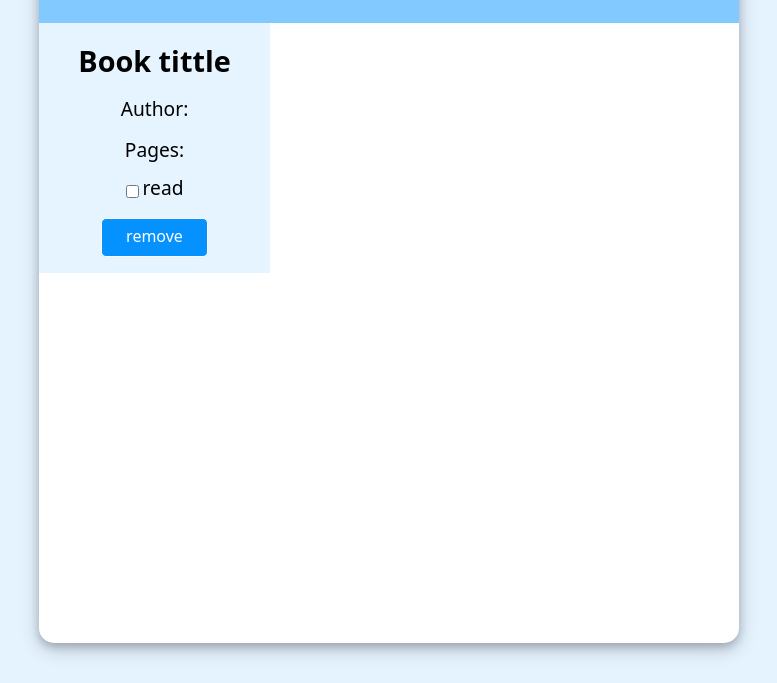
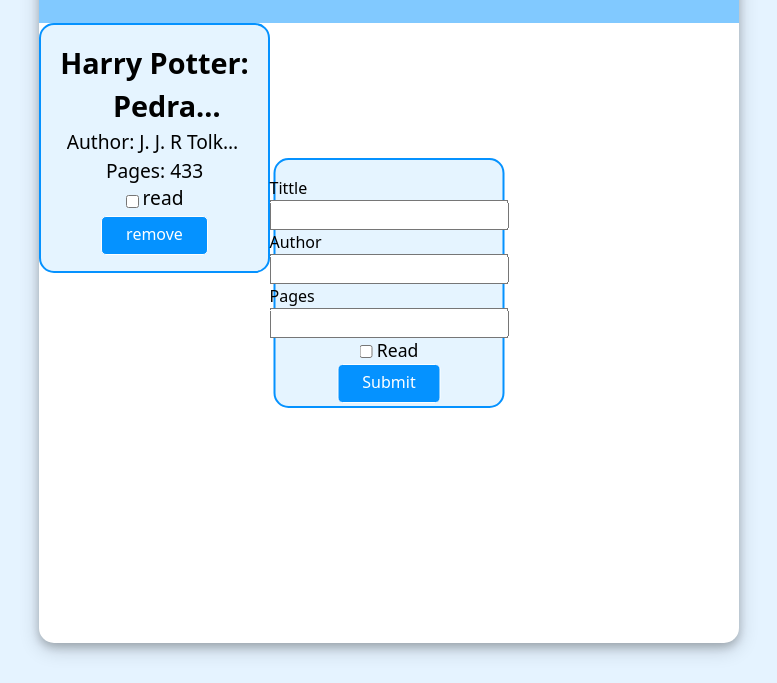
Before and after one commit to jacksonPontes14/Library-app, a plain HTML site: page index.html in a window 1280 px wide. Shown: the part 117-800 px from the top of the page, without its empty margins (251-1028 px from the left). Drawn offline with Linux system fonts and the light colour scheme.

Commit message:
Dom was added

```diff
--- a/index.html
+++ b/index.html
@@ -8,23 +8,78 @@
     <link rel="stylesheet" href="styles/resetcss.css">
 </head>
 <body>
+
+     <!-- App -->
     <main class="library-app">
+         <!-- Header -->
         <section class="header">
             <h2>My library</h2>
             <button class="add-book">&plus; Add Book</button>
         </section>
+
+         <!-- Card section -->
         <section class="books">
+
+             <!-- Card -->
             <div class="book-card">
-                <h3 class="tittle">Book tittle</h3>
-                <p class="author">Author:</p>
-                <p class="pages">Pages:</p>
+                 <!-- Tittle -->
+                <h3 class="tittle">Harry Potter: Pedra filosofal</h3>
+
+                 <!-- Author -->
+                <p class="author">Author: J. J. R Tolkien</p>
+
+                 <!-- Pages -->
+                <p class="pages">Pages: 433</p>
+
+                 <!-- Read -->
                 <p class="check-book">
-                    <input type="checkbox" name="read" id="read"><label for="read">read</label></p>
-                <button class="remove-book">remove</button>
+                    <input type="checkbox" name="read" id="read">
+                    <label for="read">read</label>
+                </p>
+
+                 <!-- Remove button -->
+                <button class="remove-book">
+                    remove
+                </button>
 
             </div>
+
+            <!-- Form for add new book info  -->
+
+            <form method="post" class="new-book-form">
+            <!-- Tittle -->
+                <div class="tittle-form">
+                    <label for="tittle-input">Tittle</label>
+                    <input type="text" name="tittle-input" id="tittle-input">
+                </div>
+
+                 <!-- Author -->
+                <div class="author-form">
+                    <label for="author-input">Author</label>
+                    <input type="text" name="author-input" id="author-input">
+                </div>
+
+                 <!-- Pages -->
+                <div class="pages-form">
+                    <label for="pages-input">Pages</label>
+                    <input type="number" name="tittle-input" id="tittle-input">
+                </div>
+
+                 <!-- Read? -->
+                <div id="read-form">
+                    <input type="checkbox" name="read-check" id="read-check">
+                    <label for="read-check">Read</label>
+                </div>
+
+                 <!-- Submit -->
+                <div class="submit-form">
+                    <input type="submit" id="submit-btn" value="Submit">
+                </div>
+
+            </form>
         </section>
+        <script src="main.js"></script>
     </main>
-    <script src="main.js"></script>
+
 </body>
 </html>
--- a/main.js
+++ b/main.js
@@ -29,3 +29,69 @@
 /* Part 5 */
 
 // Button that shows the book read status.
+
+
+// App dom
+let addNewBook = document.querySelector(".add-book"); //NewBook button
+
+// Card info
+let cardTittle = document.querySelector(".tittle");
+let cardAuthor = document.querySelector(".author");
+let cardPages = document.querySelector(".pages");
+let cardCheckBtn = document.querySelector("#read");
+let remove = document.querySelector(".remove-book");
+
+
+// form
+let newBookForm = document.querySelector(".new-book-form");
+// Card form info
+let newBookTittle = document.querySelector("#tittle-input");
+let newBookAuthor = document.querySelector("#author-input");
+let newBookPages = document.querySelector("#pages-input");
+let newBookCheckBtn = document.querySelector("#read-check");
+let submitBtn = document.querySelector(".submit-btn");
+
+
+const mylibrary = [];
+
+
+function Book(tittle, author, pages, read) {
+    this.tittle = tittle;
+    this.author = author;
+    this.pages = pages;
+    this.read = read;
+}
+
+
+function addBookToLibrary() {
+// Grab the book info
+// Store this data in the book obj constructor
+// Create a unique id
+// Push this new book obj to the "myLibrary" array.
+    let tittleValue = "The habbit";
+    let authorValue = "J.J.R Tolkien"
+    let pagesValue = 299
+    let readValue = "Already read"
+    new Book(tittleValue, authorValue, pagesValue , readValue)
+
+}
+
+
+function showcardBooks() {
+
+
+
+}
+
+function removeBook() {
+
+
+
+}
+
+
+function createBookCard() {
+
+
+
+}
--- a/styles/style.css
+++ b/styles/style.css
@@ -19,6 +19,8 @@ body {
     align-items: center;
 }
 
+/* App */
+
 main {
     width: 90%;
     height: 90%;
@@ -26,9 +28,10 @@ main {
     background-color: white;
     border-radius: 15px;
     box-shadow: 0 4px 8px 0 rgba(0, 0, 0, 0.2), 0 6px 20px 0 rgba(0, 0, 0, 0.19);
+    position: relative;
 }
 
-
+/* Header */
 .header  {
     width: 100%;
     height: 100px;
@@ -40,13 +43,14 @@ main {
     position: relative;
 }
 
+/* Header Tittle */
 .header > h2 {
     font-size: 2rem;
     color: #fff;
     text-shadow: 1px 1px 1px rgba(0, 0, 0, 0.23);
 }
 
-
+/* Header: Add new book button */
 .add-book {
     position: absolute;
     right: 0;
@@ -60,6 +64,7 @@ main {
 }
 
 
+/* Boook card */
 .book-card {
     width: 33%;
     height: 250px;
@@ -69,15 +74,36 @@ main {
     flex-flow: column;
     align-items: center;
     justify-content: space-between;
+    border: 2px solid #0592FF;
+    border-radius: 15px;
+}
+
+
+.book-card h3 {
+    text-align: center;
+    width: 12ch;
+
+    overflow: hidden;
+    text-overflow: ellipsis;
+    display: -webkit-box;
+    -webkit-line-clamp: 2;
+    -webkit-box-orient: vertical;
+    font-size: 1.8rem;
 }
 
 .book-card p {
-    font-size: 1.2rem
+    text-align: center;
+    font-size: 1.2rem;
+    width: 16ch;
+    white-space: nowrap;
+    overflow: hidden;
+    text-overflow: ellipsis;
 }
 
 .check-book {
     display: flex;
     align-items: center;
+    justify-content: center;
     gap: 4px;
 }
 
@@ -88,10 +114,6 @@ main {
 }
 
 
-.book-card h3 {
-    font-size: 1.8rem;
-}
-
 .remove-book {
     background-color: var(--blue-1000);
     outline: none;
@@ -100,3 +122,37 @@ main {
     border-radius: 5px;
     padding: 0.3em  1.5em 0.5em 1.5em ;
 }
+
+
+/* Form for submit a new book */
+form {
+    width: 33%;
+    height: 250px;
+    background-color: var(--blue-100);
+    padding: 1em;
+    display: flex;
+    flex-flow: column;
+    align-items: center;
+    justify-content: space-between;
+    border: 2px solid #0592FF;
+    border-radius: 15px;
+    position: absolute;
+    left: 50%;
+    top: 50%;
+    transform: translate(-50%, -50%);
+}
+
+#read-form > label {
+    position: relative;
+    top: -1px;
+    font-size: 1.1rem;
+}
+
+.submit-form input {
+    background-color: var(--blue-1000);
+    outline: none;
+    border: 1px solid white;
+    color: white;
+    border-radius: 5px;
+    padding: 0.3em  1.5em 0.5em 1.5em ;
+}
```
